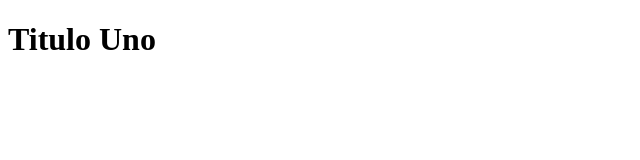
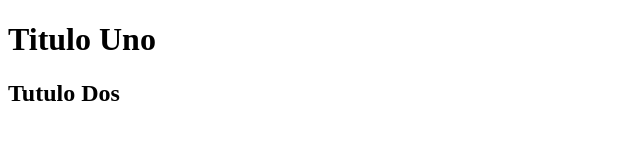
Before and after one commit to rogefg/Practica2, a plain HTML site: page index.html in a window 1280 px wide. Shown: the whole page, without its empty margins (0-640 px from the left). Drawn offline with Linux system fonts and the light colour scheme.

Commit message:
Update index.html

```diff
--- a/index.html
+++ b/index.html
@@ -7,5 +7,6 @@
 </head>
 <body>
     <h1>Titulo Uno</h1>
+    <h2>Tutulo Dos</h2>
 </body>
 </html>
```
